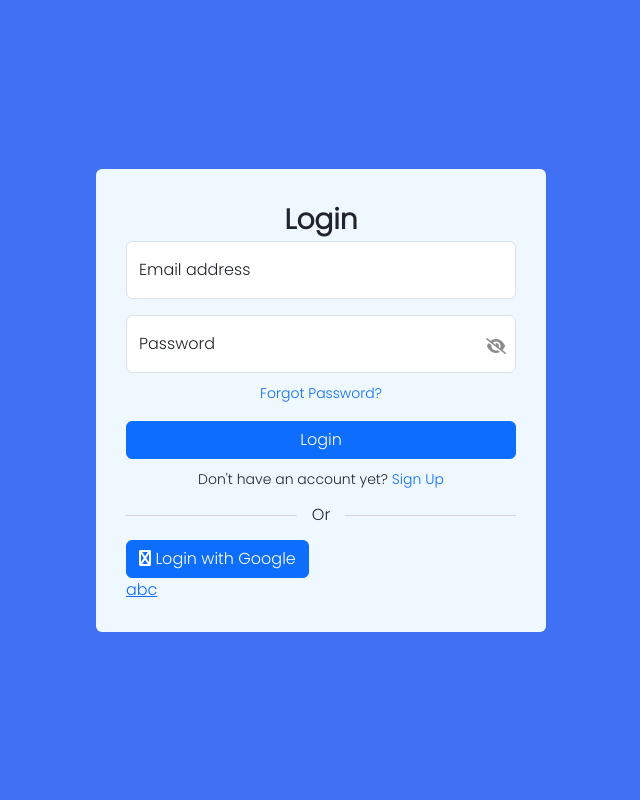
After one commit to frenki31/Procurement, a PHP site: page /login.html in a window 1280 px wide. The commit adds this page. Shown: the whole page, without its empty margins (319-959 px from the left). Run offline with PHP 8.4, Linux system fonts and the light colour scheme.

Commit message:
login page added

```diff
--- /dev/null
+++ b/CSS/login.css
@@ -0,0 +1,75 @@
+@import url('https://fonts.googleapis.com/css2?family=Poppins:wght@300&display=swap');
+*{
+    margin: 0;
+    padding: 0;
+    outline: none;
+    border: none;
+    box-sizing: border-box;
+    text-decoration: none;
+    transition: all .2s ease-out;
+    justify-content: center;
+    align-items: center;
+    font-family: 'Poppins', sans-serif;
+}
+html{
+    scroll-behavior: smooth;
+    scroll-padding-top: 9rem;
+    overflow-x: hidden;
+}
+.container-fluid {
+    width: 100%;
+    height: 100vh;
+    display: flex;
+    align-items: center;
+    justify-content: center;
+    background-color: #4070f4;
+}
+.form {
+    background-color: aliceblue;
+    max-width: 450px;
+    width: 100%;
+    padding: 30px;
+    border-radius: 6px;
+}
+header {
+    font-size: 28px;
+    font-weight: 600;
+    text-align: center;
+}
+#login-btn button{
+    width: 100%;
+}
+.form-link {
+    text-align: center;
+}
+.form-link span,
+.form-link a{
+    text-decoration: none;
+    font-size: 14px;
+}
+#password {
+    position: relative;
+}
+.eye {
+    position: absolute;
+    color: #8b8b8b;
+    top: 40%;
+    right: 10px;
+    cursor: pointer;
+}
+.line{
+    position: relative;
+    height: 1px;
+    width: 100%;
+    background-color: #d4d4d4;
+}
+.line::before{
+    content: "Or";
+    position: absolute;
+    top: 50%;
+    left: 50%;
+    transform: translate(-50%,-50%);
+    background-color: aliceblue;
+    color: #232836;
+    padding: 0 15px;
+}
--- /dev/null
+++ b/login.html
@@ -0,0 +1,55 @@
+<!DOCTYPE html>
+<html lang="en">
+<head>
+    <meta charset="UTF-8">
+    <meta http-equiv="X-UA-Compatible" content="IE=edge">
+    <meta name="viewport" content="width=device-width, initial-scale=1.0">
+    <link href="https://cdn.jsdelivr.net/npm/bootstrap@5.3.0-alpha1/dist/css/bootstrap.min.css" rel="stylesheet" integrity="sha384-GLhlTQ8iRABdZLl6O3oVMWSktQOp6b7In1Zl3/Jr59b6EGGoI1aFkw7cmDA6j6gD" crossorigin="anonymous">
+    <link rel="stylesheet" href="CSS/login.css">
+    <link rel="stylesheet" href="https://cdnjs.cloudflare.com/ajax/libs/font-awesome/6.2.1/css/all.min.css" integrity="sha512-MV7K8+y+gLIBoVD59lQIYicR65iaqukzvf/nwasF0nqhPay5w/9lJmVM2hMDcnK1OnMGCdVK+iQrJ7lzPJQd1w==" crossorigin="anonymous" referrerpolicy="no-referrer" />
+    <title>E-Procurement</title>
+    <script src="https://cdn.jsdelivr.net/npm/bootstrap@5.3.0-alpha1/dist/js/bootstrap.bundle.min.js"></script>
+</head>
+<body>
+    <section class="container-fluid forms">
+        <div class="form login">
+            <div class="form-content">
+                <header>Login</header>
+                <form action="#">
+                    <div class="form-floating mb-3">
+                        <input type="email" class="form-control" id="floatingInput" placeholder="name@example.com" required>
+                        <label for="floatingInput">Email address</label>
+                        <div class="invalid-feedback">
+                            Please enter a valid email.
+                        </div>
+                    </div>
+                    <div class="form-floating mb-2" id="password">
+                        <input type="password" class="form-control" id="floatingPassword" placeholder="Password" required>
+                        <label for="floatingPassword">Password</label>
+                        <i class="fa fa-eye-slash eye"></i>
+                        <div class="invalid-feedback">
+                            The password is not correct.
+                        </div>
+                    </div>
+                    <div class="form-link mb-3">
+                        <a href="#" class="forgot-pass">Forgot Password?</a>
+                    </div>
+                    <div class="d-block mb-2" id="login-btn">
+                        <button class="btn btn-primary">Login</button>
+                    </div>
+                    <div class="form-link mb-4">
+                        <span>Don't have an account yet? <a href="#" class="forgot-pass">Sign Up</a> </span>
+                    </div>
+                </form>
+            </div>
+            <div class="line"></div>
+            <div class="d-block mt-4" id="login-with-google">
+                <button class="btn btn-primary">
+                    <span><i class="fa fa-google"></i> Login with Google</span>
+                </button>
+            </div>
+            <a href="index.html"> abc</a>
+        </div>
+    </section>
+</body>
+</html>
```
Also changed, not shown: CSS/style.css (+31 -8 lines), JS/script.js (+17 -1 lines), index.html (+31 -16 lines).
